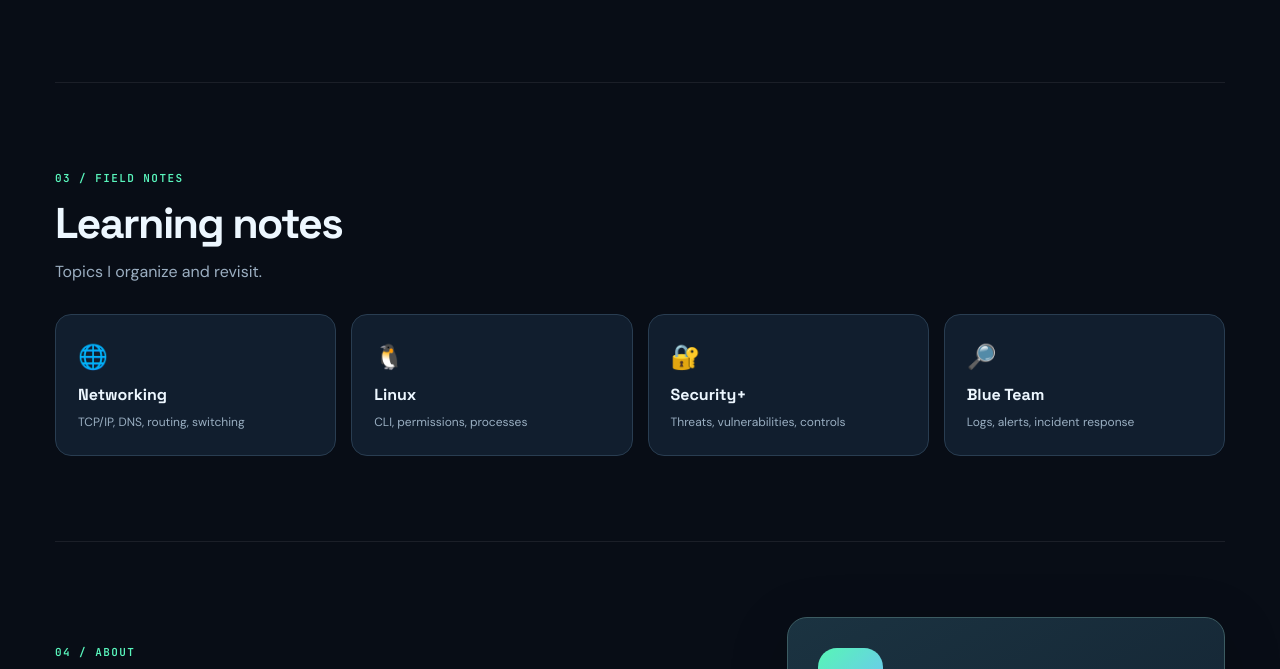
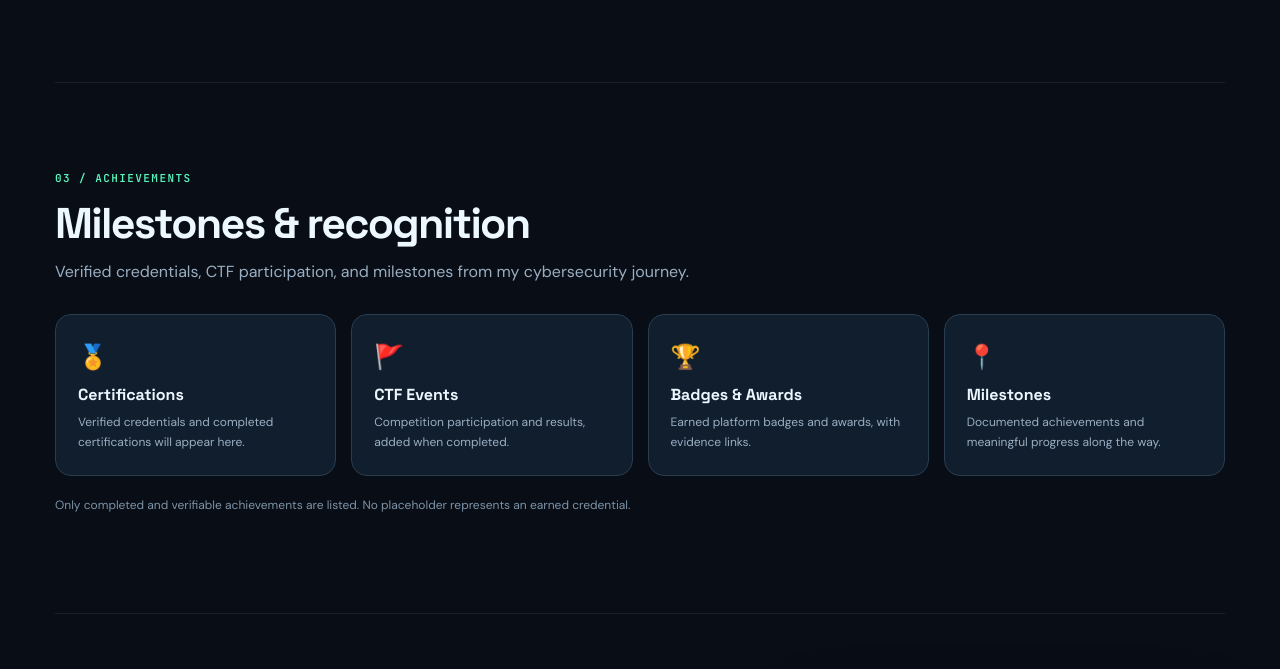
Before and after one commit to dang2503/dang2503.github.io, a plain HTML site: page index.html in a window 1280 px wide. Shown: the part 2024-2693 px from the top of the page. Drawn offline with Linux system fonts and the light colour scheme.

Commit message:
Replace Field Notes with portfolio achievements section

```diff
--- a/index.html
+++ b/index.html
@@ -1,8 +1,8 @@
 <!doctype html>
-<html lang="en"><head><meta charset="utf-8"><meta name="viewport" content="width=device-width,initial-scale=1"><meta name="description" content="Dang's cybersecurity portfolio: write-ups, notes, projects and SOC/DFIR learning journey."><title>Dang | Cybersecurity Portfolio</title><link rel="stylesheet" href="assets/style.css"></head>
-<body><div class="ambient"></div><header class="nav wrap"><a class="brand" href="#home"><span class="brandmark">D<span class="mint">.</span></span><span>DANG<span class="muted">/SEC</span></span></a><nav aria-label="Main navigation"><a href="#home">Home</a><a href="#writeups">Write-ups</a><a href="#projects">Projects</a><a href="#notes">Notes</a><a href="#about">About</a></nav><a class="github" href="https://github.com/dang2503" target="_blank" rel="noopener">GitHub ↗</a></header>
+<html lang="en"><head><meta charset="utf-8"><meta name="viewport" content="width=device-width,initial-scale=1"><meta name="description" content="Dang's cybersecurity portfolio: write-ups, projects, achievements and SOC/DFIR learning journey."><title>Dang | Cybersecurity Portfolio</title><link rel="stylesheet" href="assets/style.css"></head>
+<body><div class="ambient"></div><header class="nav wrap"><a class="brand" href="#home"><span class="brandmark">D<span class="mint">.</span></span><span>DANG<span class="muted">/SEC</span></span></a><nav aria-label="Main navigation"><a href="#home">Home</a><a href="#writeups">Write-ups</a><a href="#projects">Projects</a><a href="#achievements">Achievements</a><a href="#about">About</a></nav><a class="github" href="https://github.com/dang2503" target="_blank" rel="noopener">GitHub ↗</a></header>
 <main class="wrap"><section id="home" class="hero"><div><p class="eyebrow"><span class="pulse"></span> CYBERSECURITY • STUDENT PORTFOLIO</p><h1>Learning security.<br><span class="gradient">Documenting the journey.</span></h1><p class="intro">Hey, I'm Dang. I explore cybersecurity through hands-on labs, CTF challenges, networking fundamentals and blue-team practice. This is where I share what I learn.</p><div class="cta"><a class="btn primary" href="#writeups">Explore write-ups <span>↗</span></a><a class="btn secondary" href="https://github.com/dang2503" target="_blank" rel="noopener">View GitHub</a></div><div class="meta"><span>🛡 SOC / Blue Team</span><span>⌘ DFIR</span><span>⚡ CTF & Labs</span></div></div><div class="terminal"><div class="terminal-top"><div><i></i><i></i><i></i></div><span>dang@security:~</span><span>⌁</span></div><div class="terminal-body"><p><b class="mint">➜</b> <span class="sky">~</span> whoami</p><p class="out">Dang — Cybersecurity Learner</p><p><b class="mint">➜</b> <span class="sky">~</span> cat interests.txt</p><p class="out">SOC • DFIR • Threat Intelligence<br>Linux • Networking • Python</p><p><b class="mint">➜</b> <span class="sky">~</span> echo $MOTTO</p><p class="out">Learn. Practice. Document. Repeat.</p><p><b class="mint">➜</b> <span class="sky">~</span> <span class="cursor">▊</span></p></div></div></section>
 <section id="writeups" class="section"><div class="section-head"><div><p class="kicker">01 / KNOWLEDGE BASE</p><h2>Write-ups <span class="mint">↗</span></h2><p>Hands-on walkthroughs, notes and lessons from labs.</p></div><div class="count" id="count">3 entries</div></div><div class="toolbar"><label class="search"><span>⌕</span><input id="search" type="search" placeholder="Search write-ups..." aria-label="Search write-ups"></label><div class="filters" id="filters"><button class="active" data-filter="All">All</button><button data-filter="TryHackMe">TryHackMe</button><button data-filter="CTF">CTF</button><button data-filter="SOC / DFIR">SOC / DFIR</button><button data-filter="Networking">Networking</button></div></div><div id="cards" class="cards"></div><p class="fineprint">The entries below are <strong>starter templates</strong>, not claims of completed labs. Replace them with your own write-ups.</p></section>
 <section id="projects" class="section"><div class="section-head"><div><p class="kicker">02 / BUILD & EXPERIMENT</p><h2>Projects</h2><p>Tools and experiments I am building.</p></div></div><div class="project-grid"><article class="panel"><div class="project-icon">⌘</div><h3>Python Security Tools</h3><p>Space for Python scripts, utilities and automation experiments.</p><div class="chips"><span>Python</span><span>Security</span></div><p class="status">Planned / add your repo</p></article><article class="panel"><div class="project-icon">◈</div><h3>Home SOC Lab</h3><p>Space for log collection, detection rules and incident analysis.</p><div class="chips"><span>Blue Team</span><span>SIEM</span></div><p class="status">Planned / add your repo</p></article></div></section>
-<section id="notes" class="section"><div class="section-head"><div><p class="kicker">03 / FIELD NOTES</p><h2>Learning notes</h2><p>Topics I organize and revisit.</p></div></div><div class="notes"><div>🌐 <strong>Networking</strong><small>TCP/IP, DNS, routing, switching</small></div><div>🐧 <strong>Linux</strong><small>CLI, permissions, processes</small></div><div>🔐 <strong>Security+</strong><small>Threats, vulnerabilities, controls</small></div><div>🔎 <strong>Blue Team</strong><small>Logs, alerts, incident response</small></div></div></section>
+<section id="achievements" class="section"><div class="section-head"><div><p class="kicker">03 / ACHIEVEMENTS</p><h2>Milestones &amp; recognition</h2><p>Verified credentials, CTF participation, and milestones from my cybersecurity journey.</p></div></div><div class="notes"><div>🏅 <strong>Certifications</strong><small>Verified credentials and completed certifications will appear here.</small></div><div>🚩 <strong>CTF Events</strong><small>Competition participation and results, added when completed.</small></div><div>🏆 <strong>Badges &amp; Awards</strong><small>Earned platform badges and awards, with evidence links.</small></div><div>📍 <strong>Milestones</strong><small>Documented achievements and meaningful progress along the way.</small></div></div><p class="fineprint">Only completed and verifiable achievements are listed. No placeholder represents an earned credential.</p></section>
 <section id="about" class="section about"><div><p class="kicker">04 / ABOUT</p><h2>Curious by default.<br><span class="gradient">Learning by doing.</span></h2><p>I'm a cybersecurity student building a foundation in networking, defensive security and practical analysis. I use this website to document my thinking, mistakes and progress.</p><a class="btn secondary" href="https://github.com/dang2503" target="_blank" rel="noopener">Find me on GitHub ↗</a></div><div class="about-card"><div class="avatar">D.</div><h3>Dang</h3><p>Cybersecurity student</p><div class="about-line"><span>Interests</span><b>SOC · DFIR · CTF</b></div><div class="about-line"><span>Currently</span><b>Learning & building</b></div><div class="about-line"><span>GitHub</span><b>@dang2503</b></div></div></section></main><footer class="wrap"><span>© <span id="year"></span> Dang. Built with HTML, CSS & a little JavaScript.</span><span>Keep learning <span class="mint">↗</span></span></footer><script src="assets/main.js"></script></body></html>
```
